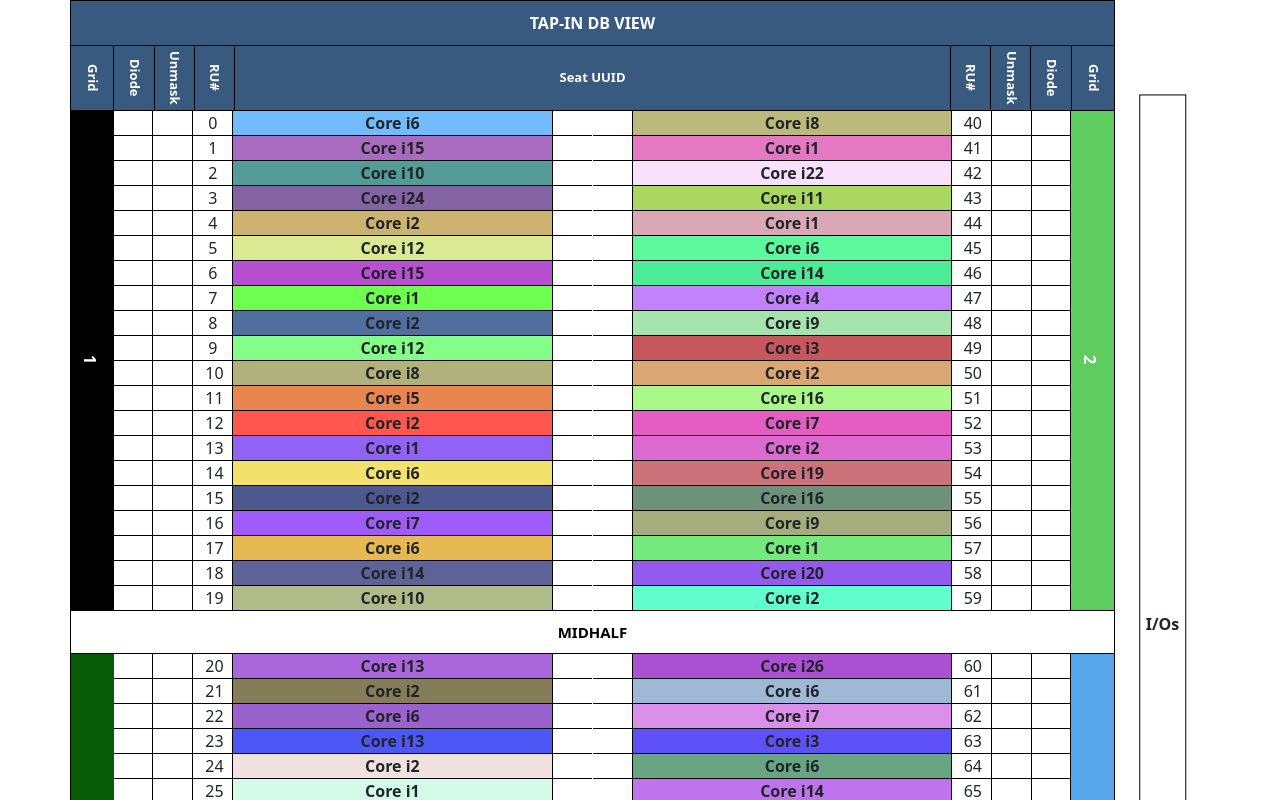
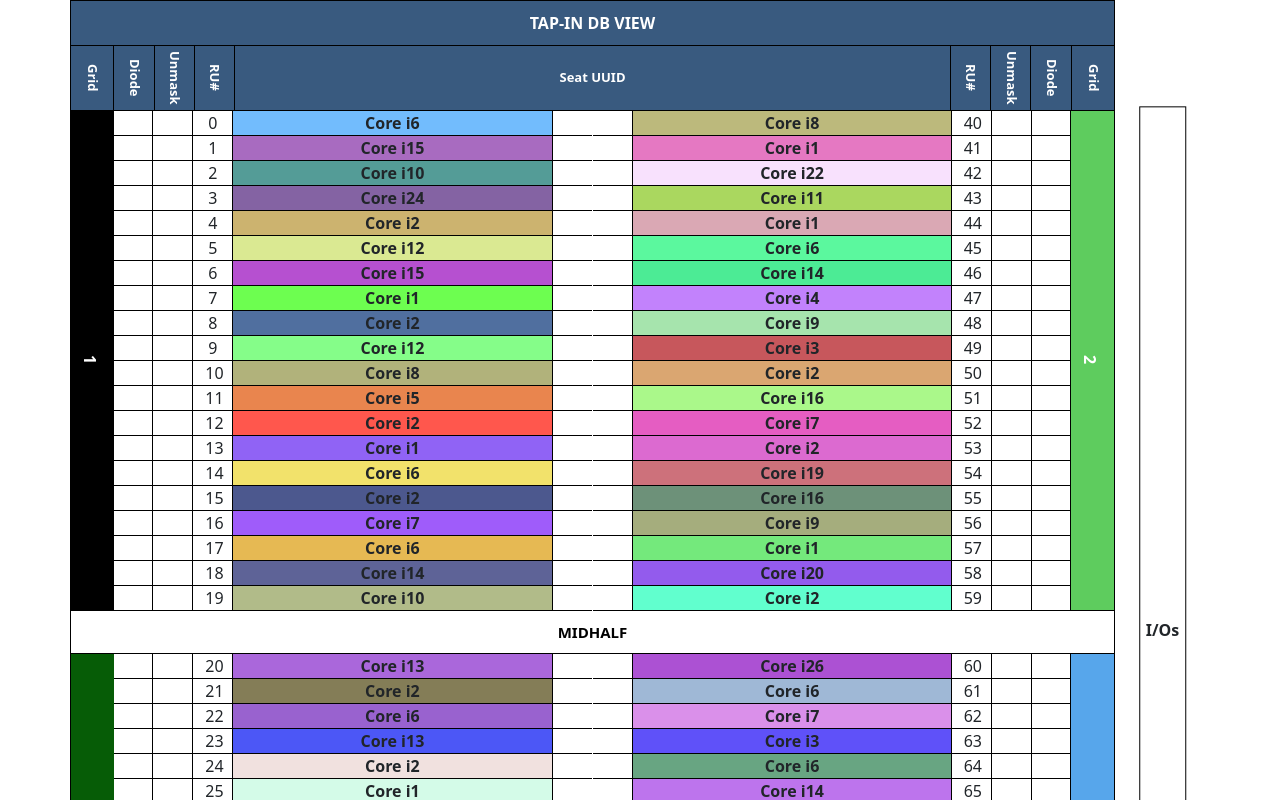
Before and after one commit to tuannguyen8/ru-table, a React (Create React App) app: page / in a window 1280 px wide. Shown: the top 800 px of the page. Built offline with nearby package versions, Linux system fonts and the light colour scheme.

Commit message:
9th pushing: fix scss of IOsComponent

```diff
--- a/src/components/IOsComponent/IOsComponent.scss
+++ b/src/components/IOsComponent/IOsComponent.scss
@@ -1,9 +1,9 @@
 .ios-class{
-    height: 90%;
+    height: 89%;
     width: 50%;
     border: 1px solid black;
     position: absolute;
-    top: 53%;
+    top: 53.5%;
     left: 50%;
     transform: translate(-50%, -50%);
     p{
--- a/src/components/MiscBlock/MiscBlock.scss
+++ b/src/components/MiscBlock/MiscBlock.scss
@@ -3,8 +3,3 @@
     width: 100%;
     background-color: yellow;
 }
-// .misc-center{
-//     border-left: 2px solid black;
-//     border-right: 2px solid black;
-//     border-bottom: 2px solid black;
-// }
```
